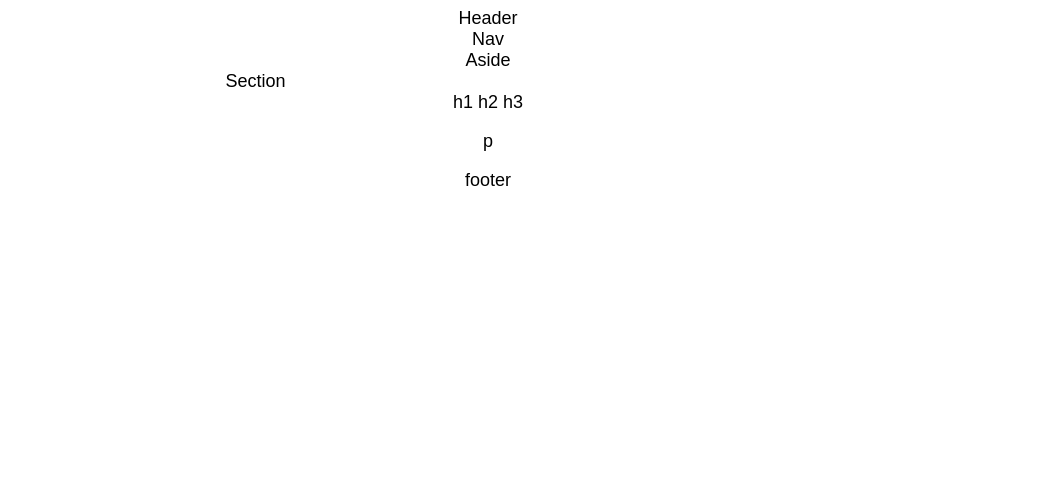
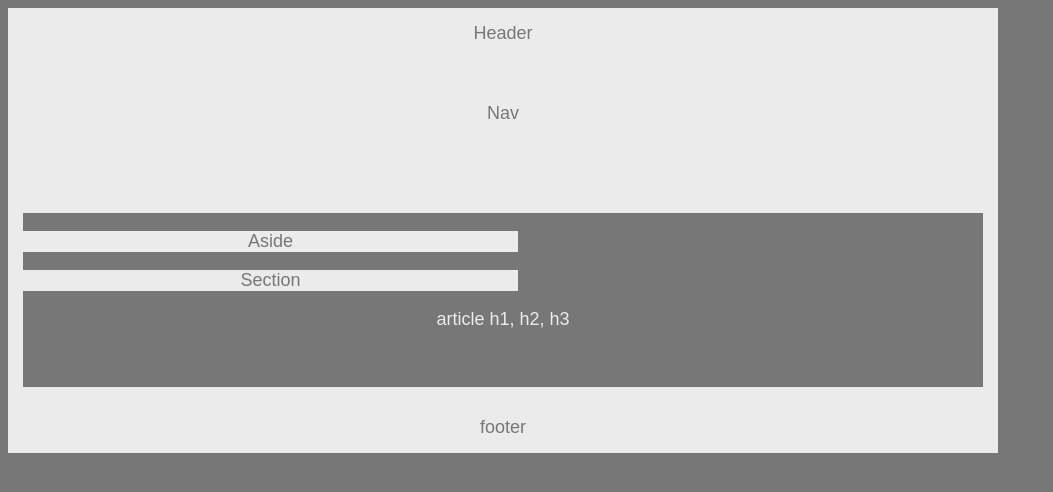
Before and after one commit to AmandaAmos/HW-Wireframe, a plain HTML site: page index.html in a window 1280 px wide. Shown: the whole page, without its empty margins (0-1053 px from the left). Drawn offline with Linux system fonts and the light colour scheme.

Commit message:
middle of working on css.

```diff
--- a/HW2-1style.css
+++ b/HW2-1style.css
@@ -1,4 +1,16 @@
-body {font-family: Arial, Helvetica, sans-serif;color: '#777';font-size: 18px;width: 960px;text-align: center;}
-nav {text-align: center;background: '#ebebeb';}
-section {width: 495px; background: '#ebebeb';}
-article {color: '#ebebeb'}
+body {font-family: Arial, Helvetica, sans-serif;color: #777;font-size: 18px;width: 960px;text-align: center;}
+nav {text-align: center;background: #ebebeb;min-height: 80px;}
+     div {
+    width: 960px;
+    border: 15px solid #ebebeb;
+    padding: 0px;
+    margin: 0px;
+  }
+aside {width: 495px;background: #ebebeb;text-align: center;}
+section {width: 495px; background: #ebebeb;}
+article {color: #ebebeb}
+h1 {color: #777;text-emphasis: bold;}
+p {color: #777}
+header {height: 80px;text-align: center;background: #ebebeb;}
+footer {display: block;position: center;background-color: #ebebeb;width: 960px;}
+html {background: #777}
--- a/index.html
+++ b/index.html
@@ -4,23 +4,27 @@
     <title>adding CSS link here</title>
     <link rel="stylesheet" href="HW2-1style.css">
 </head>
+<div class="container">
     <header> Header </header>
-    <nav>Nav
+    <nav>Nav</nav>
+</div>
+    <body>
+        <div class="container">
+    <aside>
+        <heading><p>Aside</p></heading>
+    </aside>
+    <section><p>
+        <heading>Section</heading>
+        </p>
+    </section>
+    <article> article
+        <h11>h1, h2, h3</h11>
 
-    </nav>
-    <body>
-    <aside>
-        <heading>Aside</heading>
-    </aside>
-    <section>
-        <heading>Section</heading>
-    </section>
-    <article>
-        <heading1>h1</heading1>
-        <heading1>h2</heading1>
-        <heading1>h3</heading1>
         <p>p</p>
     </article>
     </body>
+</div>
+<div class="container">
     <footer>footer</footer>
+</div>
 </html>
```
